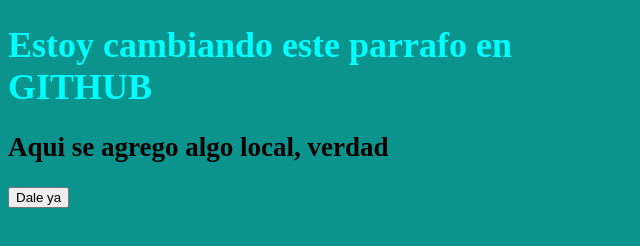
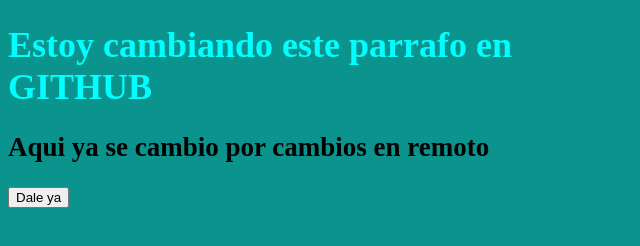
Before and after one commit to paulmoyaf/Reposiorio, a plain HTML site: page index.html in a window 1280 px wide. Shown: the whole page, without its empty margins (0-640 px from the left). Drawn offline with Linux system fonts and the light colour scheme.

Commit message:
Update index.html
cambios en remoto

```diff
--- a/index.html
+++ b/index.html
@@ -11,7 +11,7 @@
 </head>
 <body>
     <h1>Estoy cambiando este parrafo en GITHUB</h1>
-    <h2>Aqui se agrego algo local, verdad</h2>
+    <h2>Aqui ya se cambio por cambios en remoto</h2>
 
     <input type="button" onclick="saludos()" value="Dale ya">
 
```
